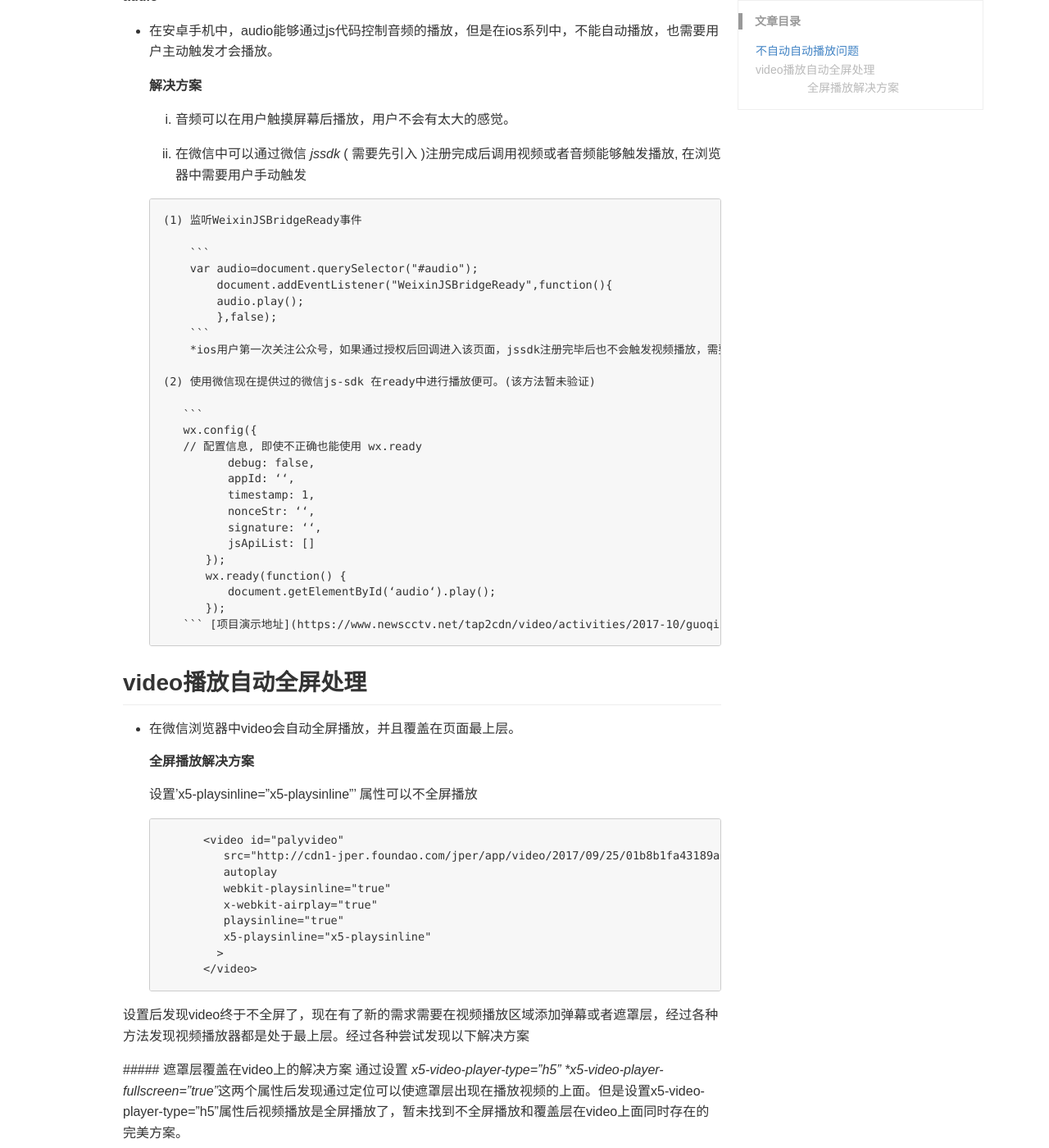
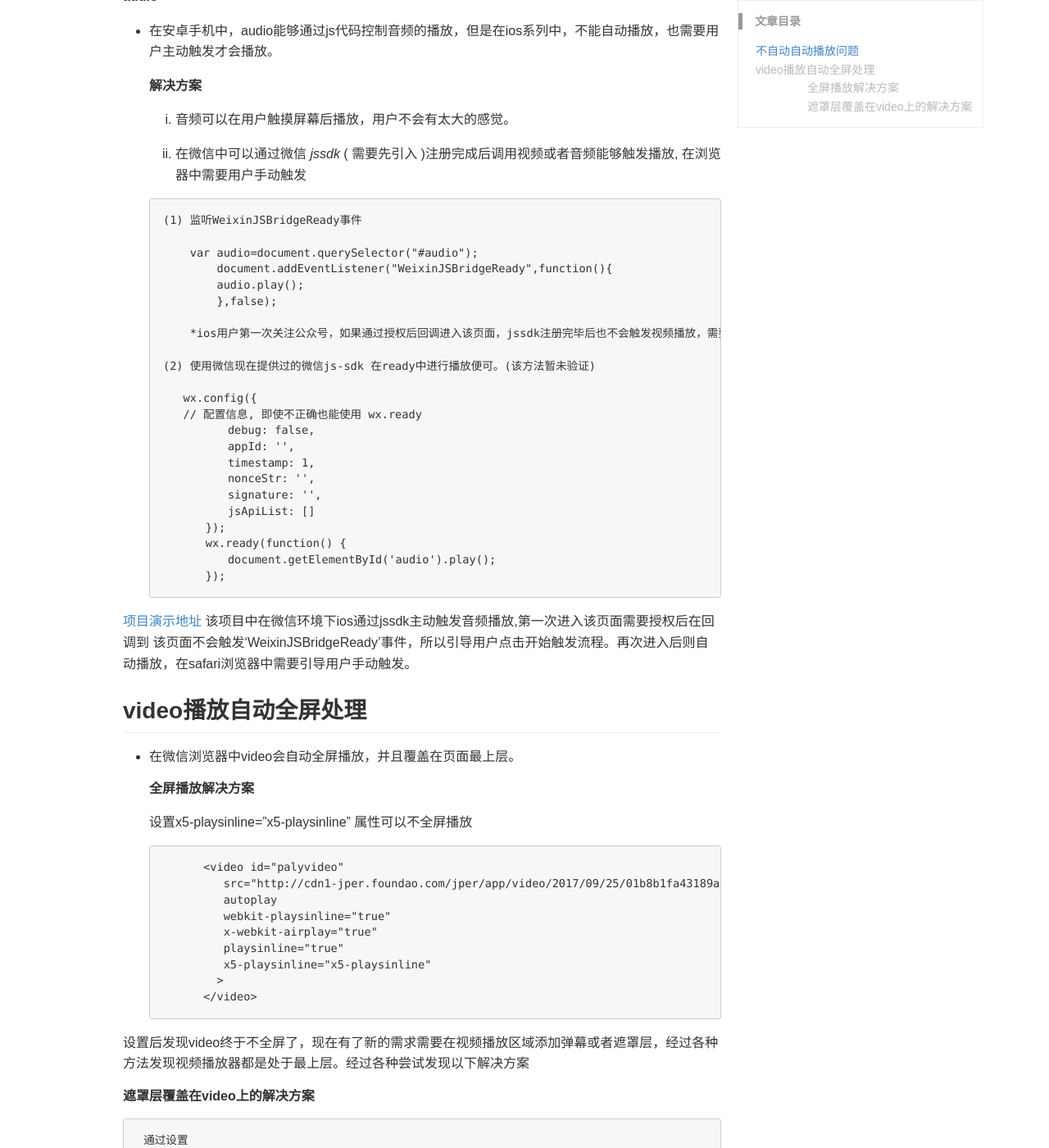
Before and after one commit to zhaosheng808/zhaosheng808.github.io, a Jekyll site: the page built from _posts/2017-11-02-h5video.md, in a window 1280 px wide and 1400 px high, scrolled down 568 px. Shown: the whole window at 82% size. Built offline with Jekyll 4.4.1, drawn with Linux system fonts in a browser that asks for light colours; comment, search, counter and statistics services are not loaded; some of the changed text lies outside the part shown.

Commit message:
'修改video格式2'

````diff
--- a/_posts/2017-11-02-h5video.md
+++ b/_posts/2017-11-02-h5video.md
@@ -31,30 +31,28 @@ keywords: html5,video
 
       (1) 监听WeixinJSBridgeReady事件
 
-          ```
           var audio=document.querySelector("#audio");
               document.addEventListener("WeixinJSBridgeReady",function(){
               audio.play();
               },false);
-          ```
+
           *ios用户第一次关注公众号，如果通过授权后回调进入该页面，jssdk注册完毕后也不会触发视频播放，需要引导用户主动触发，这一点需要注意*
 
       (2) 使用微信现在提供过的微信js-sdk 在ready中进行播放便可。(该方法暂未验证)
 
-         ```
          wx.config({
          // 配置信息, 即使不正确也能使用 wx.ready
          　　　　debug: false,
-         　　　　appId: ‘‘,
+         　　　　appId: '',
          　　　　timestamp: 1,
-         　　　　nonceStr: ‘‘,
-         　　　　signature: ‘‘,
+         　　　　nonceStr: '',
+         　　　　signature: '',
          　　　　jsApiList: []
          　　});
          　　wx.ready(function() {
-         　　　　document.getElementById(‘audio‘).play();
+         　　　　document.getElementById('audio').play();
          　　});
-         ```
+
 [项目演示地址](https://www.newscctv.net/tap2cdn/video/activities/2017-10/guoqin_photo/index.html) 该项目中在微信环境下ios通过jssdk主动触发音频播放,第一次进入该页面需要授权后在回调到
 该页面不会触发‘WeixinJSBridgeReady’事件，所以引导用户点击开始触发流程。再次进入后则自动播放，在safari浏览器中需要引导用户手动触发。
 
@@ -64,7 +62,7 @@ keywords: html5,video
 
   ##### 全屏播放解决方案
 
-   设置'x5-playsinline="x5-playsinline"' 属性可以不全屏播放
+   设置x5-playsinline="x5-playsinline" 属性可以不全屏播放
 
      ```
         <video id="palyvideo"
@@ -80,7 +78,7 @@ keywords: html5,video
 
 设置后发现video终于不全屏了，现在有了新的需求需要在视频播放区域添加弹幕或者遮罩层，经过各种方法发现视频播放器都是处于最上层。经过各种尝试发现以下解决方案
 
- ##### 遮罩层覆盖在video上的解决方案
+##### 遮罩层覆盖在video上的解决方案
      通过设置
-     *x5-video-player-type="h5"
+     *x5-video-player-type="h5"*
      *x5-video-player-fullscreen="true"*这两个属性后发现通过定位可以使遮罩层出现在播放视频的上面。但是设置x5-video-player-type="h5"属性后视频播放是全屏播放了，暂未找到不全屏播放和覆盖层在video上面同时存在的完美方案。
````
